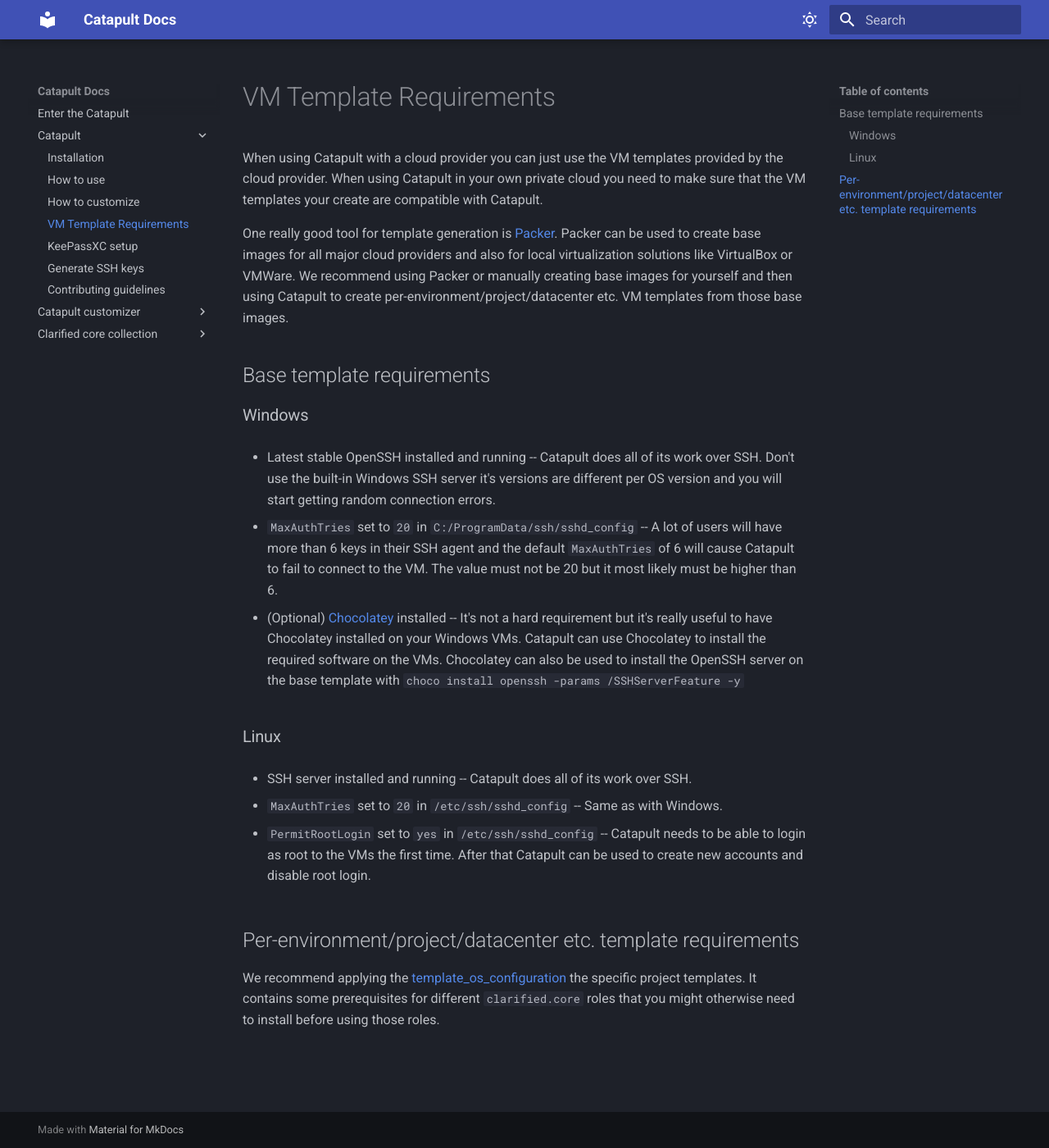
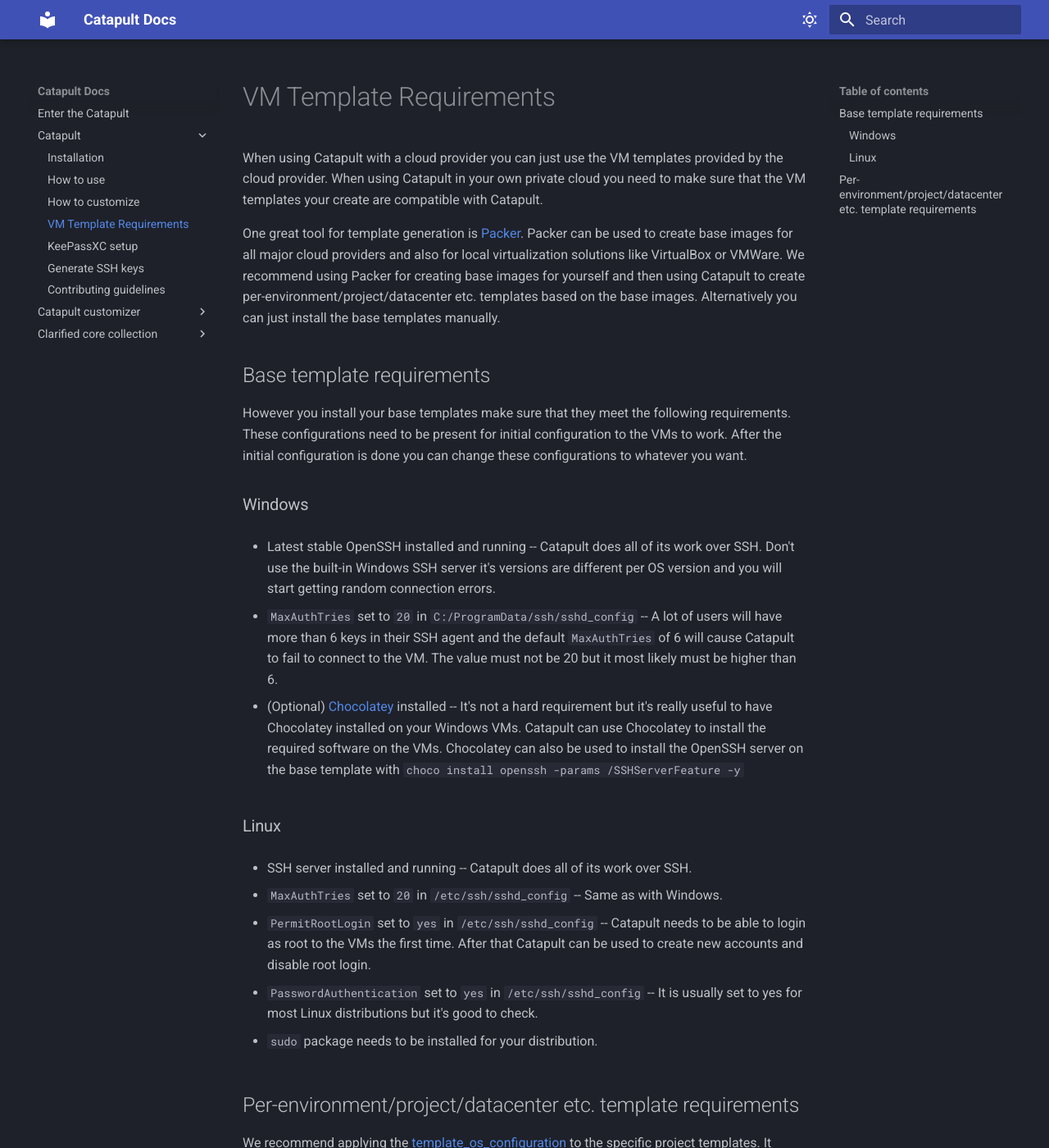
Before and after one commit to ClarifiedSecurity/catapult-docs, an MkDocs documentation site: the page built from docs/catapult/04-template-requirements.md, in a window 1280 px wide and 1400 px high. Shown: the whole window at 82% size. Built offline with MkDocs 1.6.1 and Material for MkDocs 9.7.7, drawn with Linux system fonts in a browser that asks for light colours; some of the changed text lies outside the part shown.

Commit message:
CatapultBot update docs

```diff
--- a/docs/catapult/04-template-requirements.md
+++ b/docs/catapult/04-template-requirements.md
@@ -2,9 +2,11 @@
 
 When using Catapult with a cloud provider you can just use the VM templates provided by the cloud provider. When using Catapult in your own private cloud you need to make sure that the VM templates your create are compatible with Catapult.
 
-One really good tool for template generation is [Packer](https://www.packer.io/). Packer can be used to create base images for all major cloud providers and also for local virtualization solutions like VirtualBox or VMWare. We recommend using Packer or manually creating base images for yourself and then using Catapult to create per-environment/project/datacenter etc. VM templates from those base images.
+One great tool for template generation is [Packer](https://www.packer.io/). Packer can be used to create base images for all major cloud providers and also for local virtualization solutions like VirtualBox or VMWare. We recommend using Packer for creating base images for yourself and then using Catapult to create per-environment/project/datacenter etc. templates based on the base images. Alternatively you can just install the base templates manually.
 
 ## Base template requirements
+
+However you install your base templates make sure that they meet the following requirements. These configurations need to be present for initial configuration to the VMs to work. After the initial configuration is done you can change these configurations to whatever you want.
 
 ### Windows
 
@@ -22,6 +24,10 @@
 
 - `PermitRootLogin` set to `yes` in `/etc/ssh/sshd_config` -- Catapult needs to be able to login as root to the VMs the first time. After that Catapult can be used to create new accounts and disable root login.
 
+- `PasswordAuthentication` set to `yes` in `/etc/ssh/sshd_config` -- It is usually set to yes for most Linux distributions but it's good to check.
+
+- `sudo` package needs to be installed for your distribution.
+
 ## Per-environment/project/datacenter etc. template requirements
 
-We recommend applying the [template_os_configuration](https://github.com/ClarifiedSecurity/clarified.core/tree/main/clarified/core/roles/template_os_configuration) the specific project templates. It contains some prerequisites for different `clarified.core` roles that you might otherwise need to install before using those roles.
+We recommend applying the [template_os_configuration](https://github.com/ClarifiedSecurity/nova.core/tree/main/nova/core/roles/template_os_configuration) to the specific project templates. It contains some prerequisites for different `nova.core` roles that you might otherwise need to install before using those roles.
```
Also changed, not shown: docs/catapult/02-how-to-use.md (+2 -2 lines).
